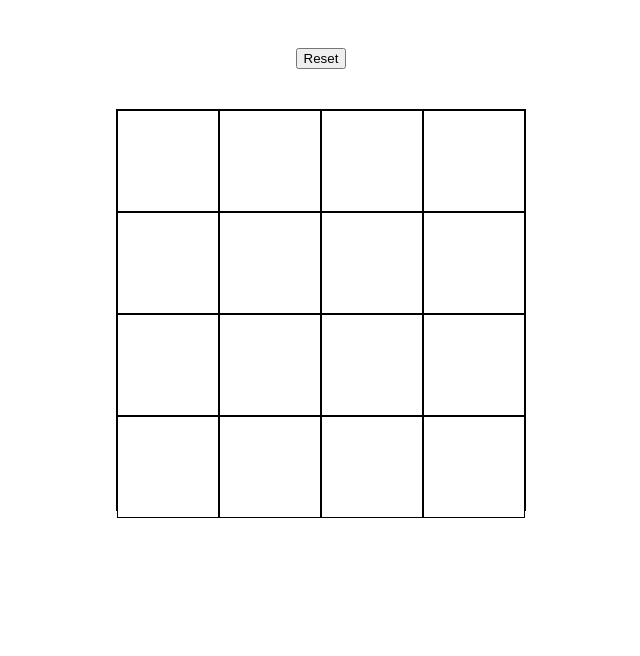
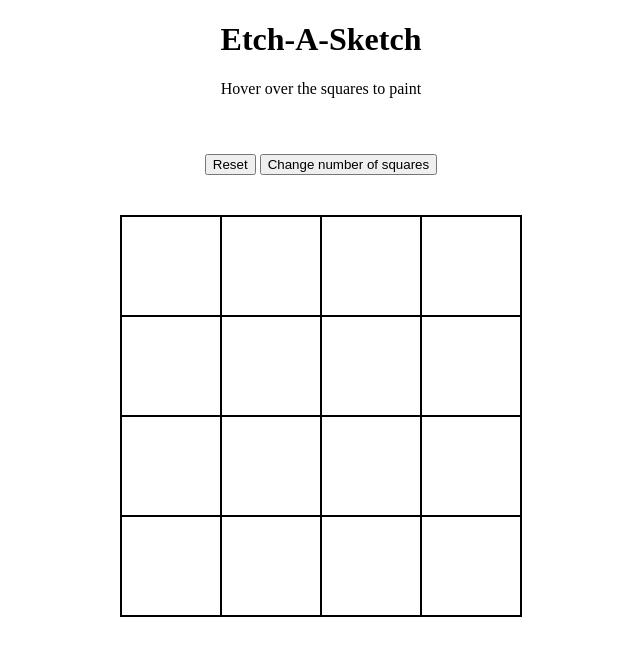
Before and after one commit to haycon/etch-a-sketch, a plain HTML site: page index.html in a window 1280 px wide. Both pictures are taken after a click on the button "Reset". Shown: the whole page, without its empty margins (319-959 px from the left). Drawn offline with Linux system fonts and the light colour scheme.

Commit message:
Version 3.0

```diff
--- a/index.html
+++ b/index.html
@@ -16,7 +16,12 @@
             <p class="browsehappy">You are using an <strong>outdated</strong> browser. Please <a href="#">upgrade your browser</a> to improve your experience.</p>
         <![endif]-->
 
+        <h1>Etch-A-Sketch</h1>
+        <p>Hover over the squares to paint</p>
+
+
         <button onclick="reset()" id="reset">Reset</button>
+        <button onclick="test()">Change number of squares</button>
 
         <div id="main">
 
--- a/script.js
+++ b/script.js
@@ -8,22 +8,49 @@ function addDiv () {
     newDiv.appendChild(comment);
     newDiv.setAttribute("class","square")
 
+    newDiv.style.width = (100-2)+"px";
+    newDiv.style.height= (100-2)+"px";
     newDiv.addEventListener("mouseenter", () => {
         newDiv.style.background = "black";
     })
 
 }
 
-function comment(){
-    var c = document.createComment("HELLO");
-    document.body.appendChild(c);
+function reset () {
+    let s = document.getElementsByClassName("square")
+
+    for (let i=0; i<s.length; i++){
+        s[i].style.background="white"
+    }
+
 }
 
-function reset () {
-    let s = document.getElementsByClassName("square") //querySelectorAll(".square");
-    for (let i=0; i<16; i++){
-        s[i].style.background="white"
+function test() {
+    let amount = prompt("How many squares would you like the square to be?")
+    let side = 400/amount
+    let s = document.getElementsByClassName("square");
+
+    while(s.length>0){
+        s[0].parentNode.removeChild(s[0]);
     }
+
+    for(let i =0; i<amount*amount; i++){
+        let newDiv = document.createElement("div");
+        let currentDiv = document.getElementById("main");
+        let comment = document.createComment("");
+
+        newDiv.style.width = (side-2)+"px";
+        newDiv.style.height= side-2+"px";
+        currentDiv.appendChild(newDiv);
+        newDiv.appendChild(comment);
+        newDiv.setAttribute("class","square")
+
+        newDiv.addEventListener("mouseenter", () => {
+            newDiv.style.background = "black";
+        })
+    }
+
+
 }
 
 for(let i = 0; i<16; i++){
--- a/style.css
+++ b/style.css
@@ -6,7 +6,7 @@ body {
 #main {
     border: 1px solid black;
     height: 400px;
-    width: 408px;
+    width: 400px;
     margin: 0 auto;
 }
 
```
